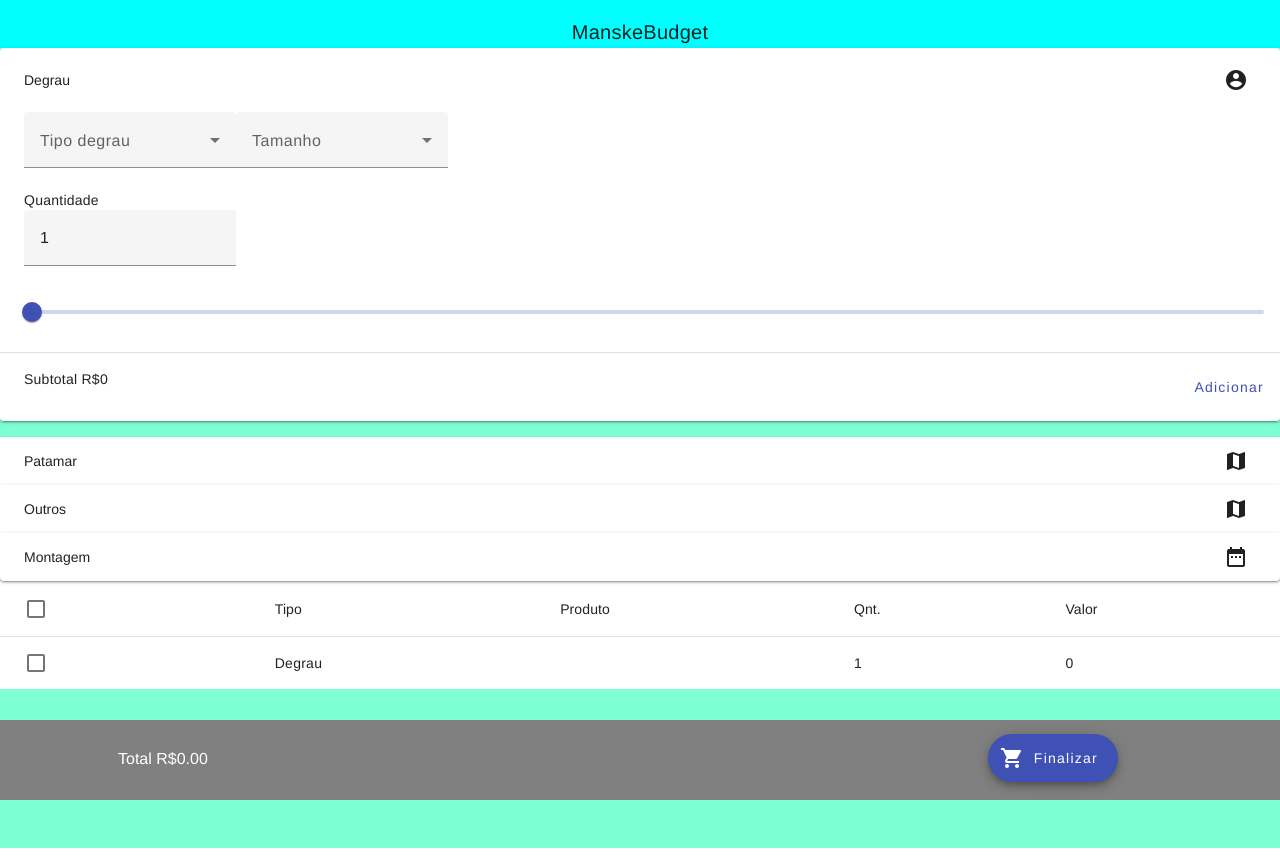
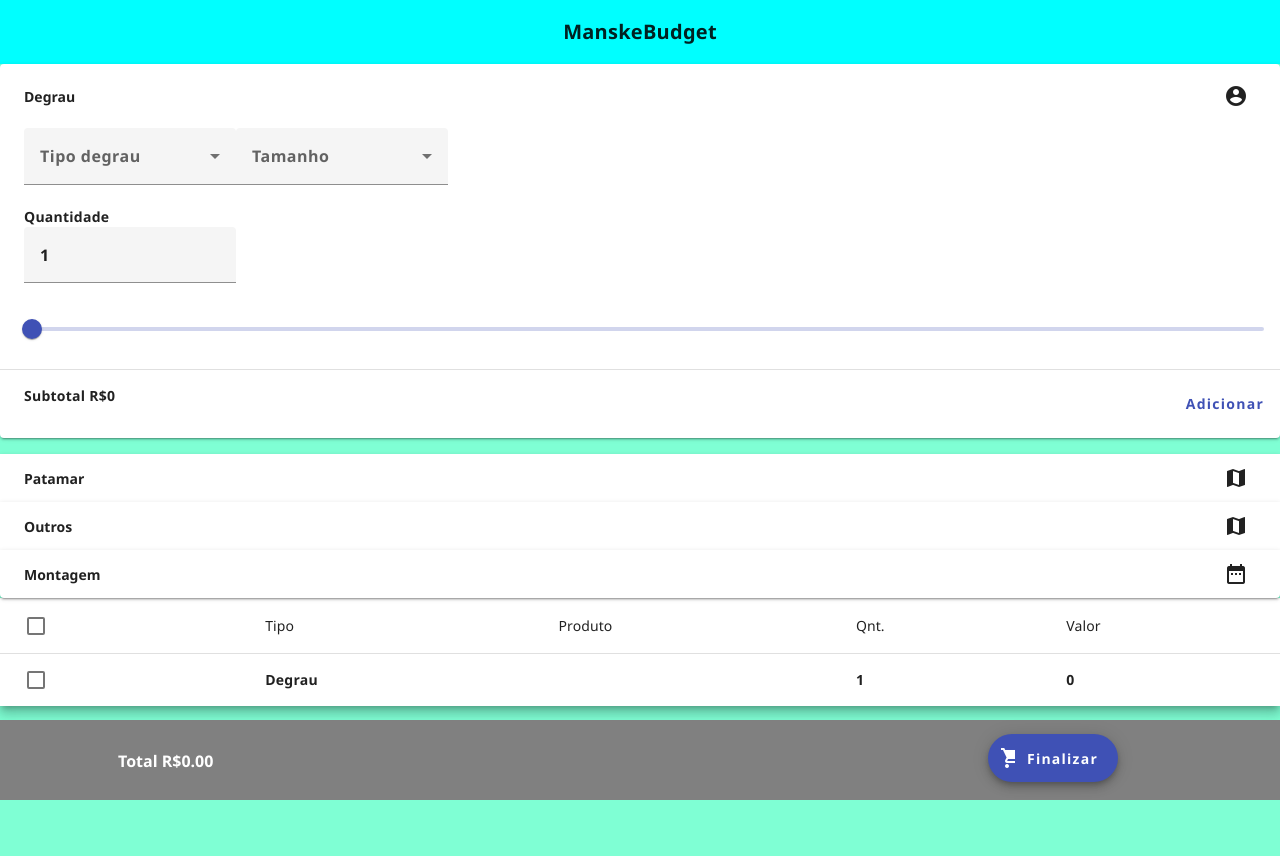
Before and after one commit to NiltonClasen/manske-budget, an Angular app: page / in a window 1280 px wide. Both pictures are taken after a click on the button "Adicionar". Before the commit the page ends 800 px from the top, so only its background shows below. Built offline with nearby package versions, Linux system fonts and the light colour scheme.

Commit message:
scroll corrigido

```diff
--- a/angular.json
+++ b/angular.json
@@ -25,7 +25,8 @@
             "tsConfig": "tsconfig.app.json",
             "assets": [
               "src/favicon.ico",
-              "src/assets"
+              "src/assets",
+              "src/404.html"
             ],
             "styles": [
               "@angular/material/prebuilt-themes/indigo-pink.css",
@@ -88,7 +89,8 @@
             "tsConfig": "tsconfig.spec.json",
             "assets": [
               "src/favicon.ico",
-              "src/assets"
+              "src/assets",
+              "src/404.html"
             ],
             "styles": [
               "@angular/material/prebuilt-themes/indigo-pink.css",
--- a/src/app/app.component.css
+++ b/src/app/app.component.css
@@ -7,3 +7,7 @@
   width: 50%;
   text-align: center;
 }
+
+.html{
+  background-color: aquamarine;
+}
--- a/src/app/botton-bar/botton-bar.component.css
+++ b/src/app/botton-bar/botton-bar.component.css
@@ -6,6 +6,7 @@
   padding-top: 80px;
   color: #fff;
   display: inline-block;
+  z-index: 1;
 }
 
 .total-titulo{
--- a/src/app/botton-bar/botton-bar.component.ts
+++ b/src/app/botton-bar/botton-bar.component.ts
@@ -1,4 +1,4 @@
-import { Component } from '@angular/core';
+import { Component, Input } from '@angular/core';
 
 @Component({
   selector: 'app-botton-bar',
@@ -6,5 +6,6 @@
   styleUrls: ['./botton-bar.component.css']
 })
 export class BottonBarComponent {
+@Input() teste!: number;
 
 }
--- a/src/app/carouse-component/carouse-component.component.css
+++ b/src/app/carouse-component/carouse-component.component.css
@@ -5,3 +5,7 @@
 .mat-action-row {
   place-content: space-between;
 }
+
+.mat-label{
+  font-family: 'Courier New', Courier, monospace, sans-serif;
+}
--- a/src/app/main-body/main-body.component.css
+++ b/src/app/main-body/main-body.component.css
@@ -1,8 +1,7 @@
 .main-body{
   background-color: aquamarine;
-  position: fixed;
   width: 100%;
   height: 100%;
   top: 6%;
-  /*overflow-y: auto; /* Adiciona uma barra de rolagem vertical quando necessário */
+  margin-bottom: 150px;
 }
--- a/src/app/table-component/table-component.component.css
+++ b/src/app/table-component/table-component.component.css
@@ -16,11 +16,6 @@
   background-color: lightgray;
 }
 
-.scrollable-table {
-  max-height: 500px; /* Defina a altura máxima desejada */
-  overflow-y: auto; /* Adiciona uma barra de rolagem vertical quando necessário */
-}
-
 .deleteButton{
   display: block;
   margin-left: auto;
--- a/src/styles.css
+++ b/src/styles.css
@@ -1,9 +1,15 @@
 /* You can add global styles to this file, and also import other style files */
 
 * {
-  font-family: 'Franklin Gothic Medium', 'Arial Narrow', Arial, sans-serif;
+  font-family: Segoe UI, sans-serif;
+  font-weight: bold;
 }
 
 body {
   margin: 0;
+  height: 100%;
 }
+
+html{
+  background-color: aquamarine;
+}
```
Also changed, not shown: src/404.html (added, +28 -0 lines).
